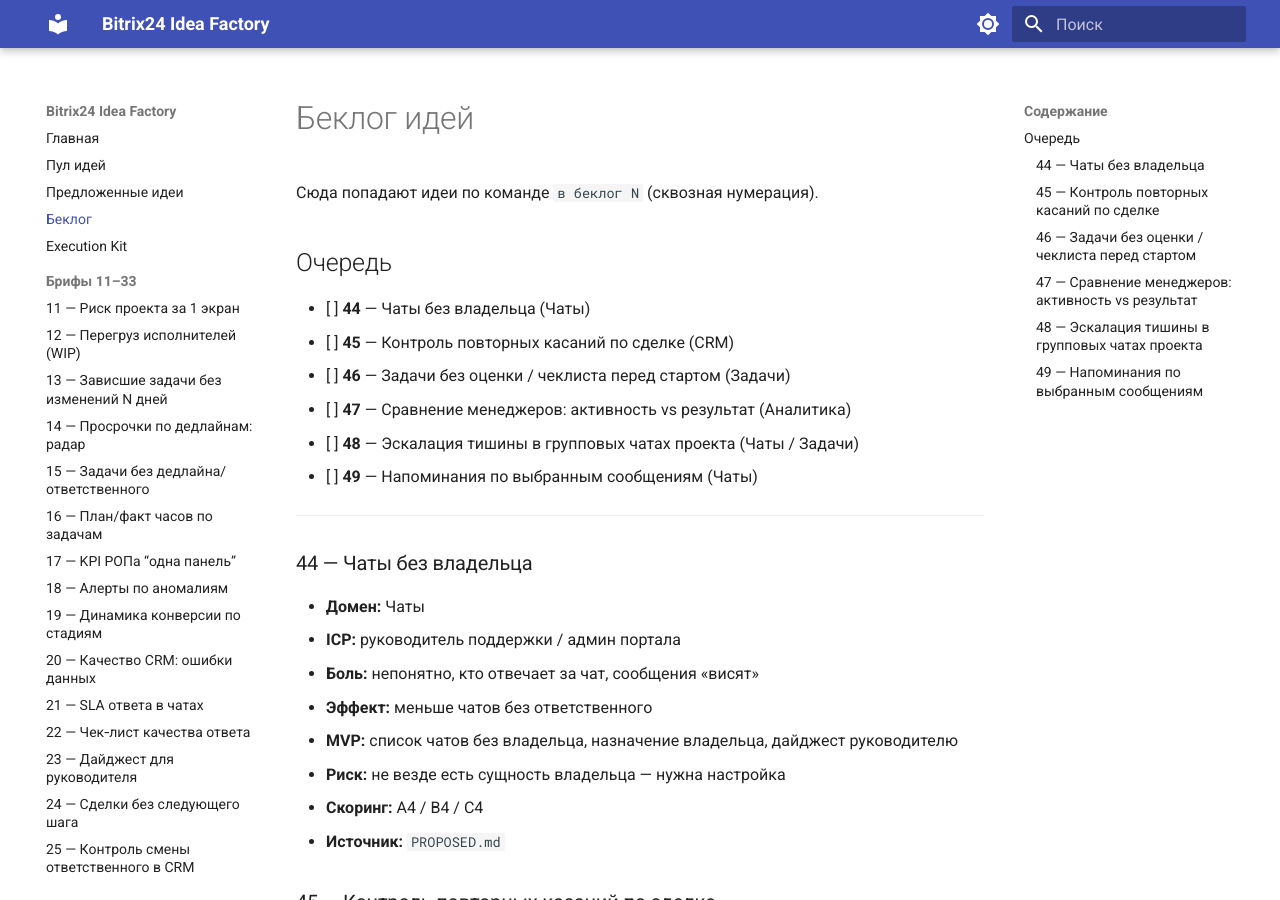
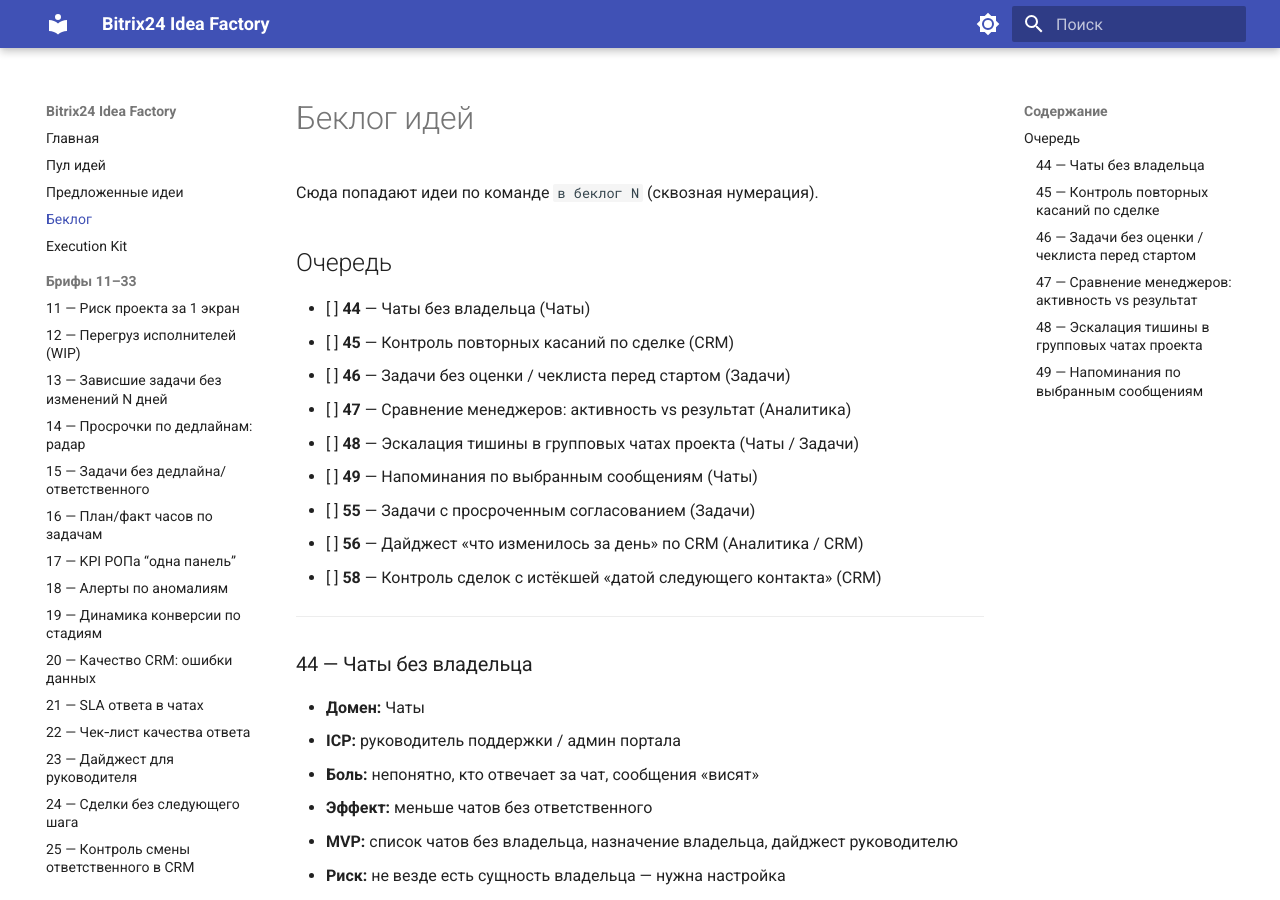
Before and after one commit to grinkevich-dima/b24-idea-factory, an MkDocs documentation site: the page built from docs/idea-briefs/BACKLOG.md, in a window 1280 px wide and 900 px high. Built offline with MkDocs 1.6.1 and Material for MkDocs 9.7.7, drawn with Linux system fonts in a browser that asks for light colours.

Commit message:
Add ideas 55, 56, 58 to backlog
Co-authored-by: grinkevich-dima <grinkevich-dima@users.noreply.github.com>

```diff
--- a/docs/idea-briefs/BACKLOG.md
+++ b/docs/idea-briefs/BACKLOG.md
@@ -10,6 +10,9 @@
 - [ ] **47** — Сравнение менеджеров: активность vs результат (Аналитика)
 - [ ] **48** — Эскалация тишины в групповых чатах проекта (Чаты / Задачи)
 - [ ] **49** — Напоминания по выбранным сообщениям (Чаты)
+- [ ] **55** — Задачи с просроченным согласованием (Задачи)
+- [ ] **56** — Дайджест «что изменилось за день» по CRM (Аналитика / CRM)
+- [ ] **58** — Контроль сделок с истёкшей «датой следующего контакта» (CRM)
 
 ---
 
```
Also changed, not shown: docs/idea-briefs/PROPOSED.md (+3 -0 lines).
